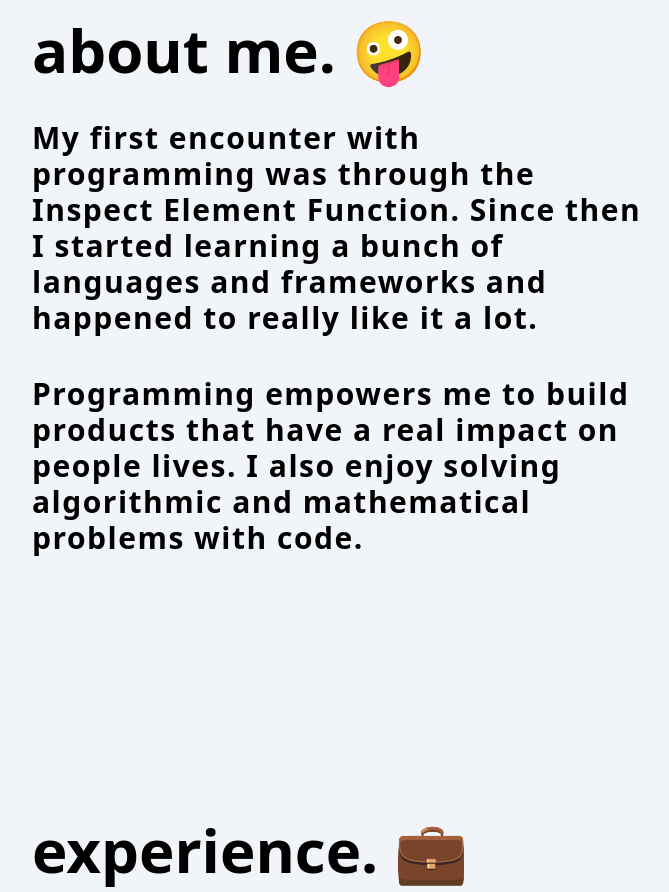
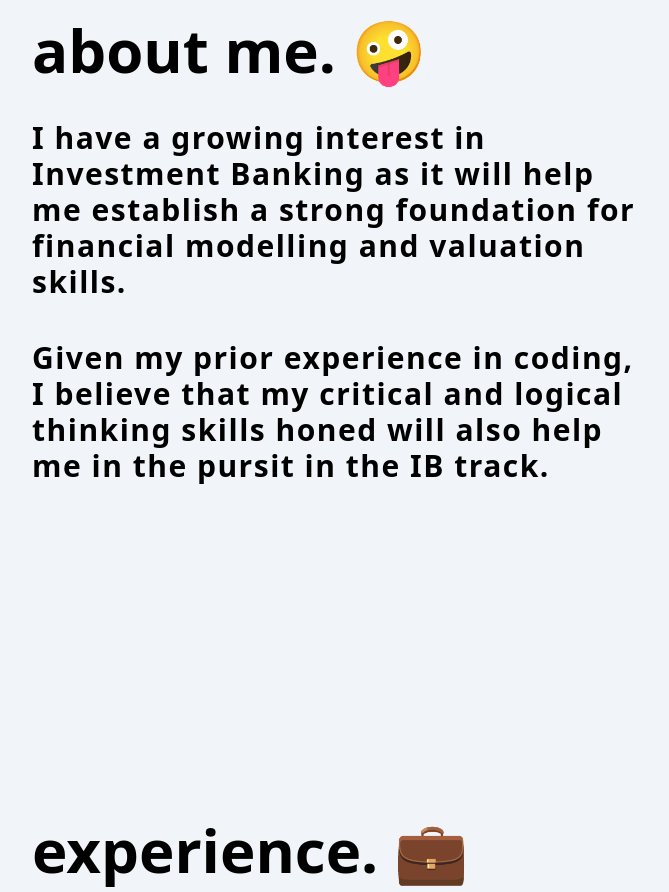
Before and after one commit to btjm123/personal, a Next.js app: page / in a window 1280 px wide. Shown: the part 940-1832 px from the top of the page, without its empty margins (96-765 px from the left). Built offline with nearby package versions, Linux system fonts and the light colour scheme.

Commit message:
added IB stuff

```diff
--- a/src/pages/index.tsx
+++ b/src/pages/index.tsx
@@ -213,14 +213,14 @@ export default function Home() {
               variants={boxVariant}
             >
               <ThirdHeading>
-                My first encounter with programming was through the Inspect
-                Element Function. Since then I started learning a bunch of
-                languages and frameworks and happened to really like it a lot.
+                I have a growing interest in Investment Banking as it will help
+                me establish a strong foundation for financial modelling and
+                valuation skills.
               </ThirdHeading>
               <ThirdHeading>
-                Programming empowers me to build products that have a real
-                impact on people lives. I also enjoy solving algorithmic and
-                mathematical problems with code.
+                Given my prior experience in coding, I believe that my critical
+                and logical thinking skills honed will also help me in the
+                pursit in the IB track.
               </ThirdHeading>
             </motion.div>
           </div>
```
